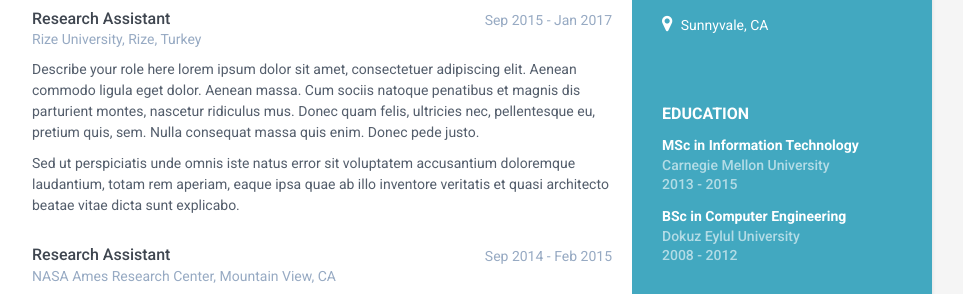
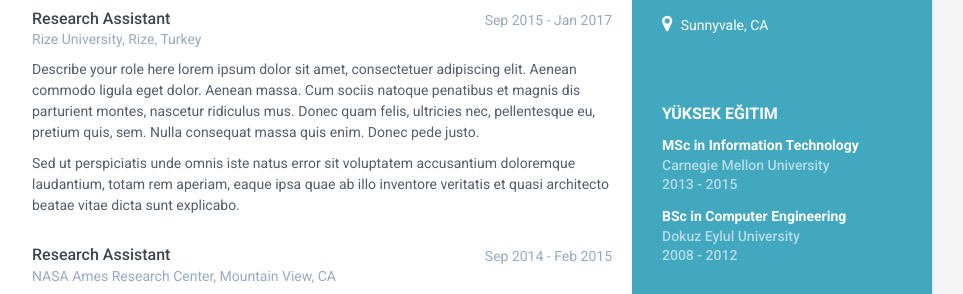
Before and after one commit to mustafatasdemir/tr, a Jekyll site: the page built from index.html, in a window 1280 px wide. Shown: the part 519-813 px from the top of the page, without its empty margins (188-1151 px from the left). Built offline with Jekyll 4.4.1, drawn with Linux system fonts in a browser that asks for light colours.

Commit message:
Test UTF-8

```diff
--- a/_includes/education.html
+++ b/_includes/education.html
@@ -1,5 +1,5 @@
  <div class="education-container container-block">
-<h2 class="container-block-title">Education</h2>
+<h2 class="container-block-title">Yüksek Eğitim</h2>
 <div class="item">
     <h4 class="degree">MSc in Information Technology</h4>
     <h5 class="meta">Carnegie Mellon University</h5>
```
